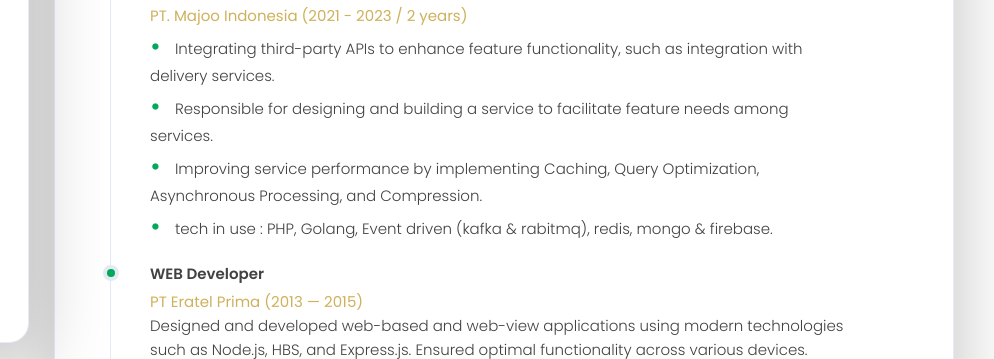
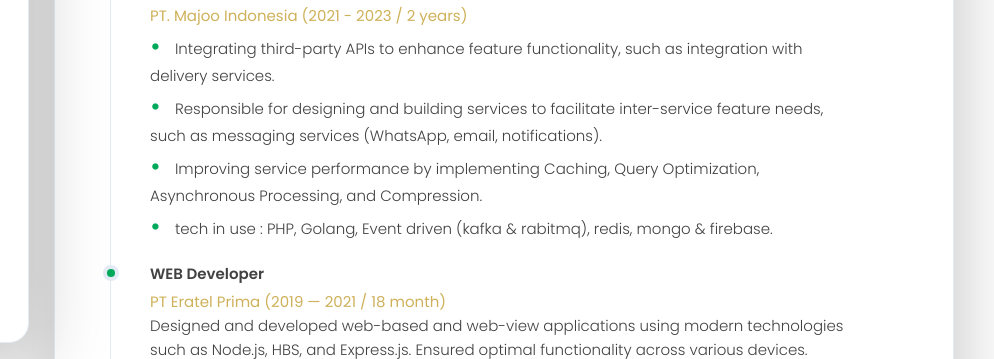
Before and after one commit to oiakhmad/oiakhmad.github.io, a plain HTML site: page index.html in a window 1280 px wide. Both pictures are taken after a click on the button "Resume". Shown: the part 285-644 px from the top of the page, 286-1280 px from the left. Drawn offline with nearby package versions, Linux system fonts and the light colour scheme.

Commit message:
update  experience

```diff
--- a/index.html
+++ b/index.html
@@ -433,8 +433,7 @@
                     functionality, such as integration with delivery services.
                   </li>
                   <li class="timeline-text">
-                    Responsible for designing and building a service to
-                    facilitate feature needs among services.
+                    Responsible for designing and building services to facilitate inter-service feature needs, such as messaging services (WhatsApp, email, notifications).
                   </li>
                   <li class="timeline-text">
                     Improving service performance by implementing Caching, Query
@@ -450,7 +449,7 @@
               <li class="timeline-item">
                 <h4 class="h4 timeline-item-title">WEB Developer</h4>
 
-                <span>PT Eratel Prima (2013 — 2015)</span>
+                <span>PT Eratel Prima (2019 — 2021 / 18 month)</span>
 
                 <p class="timeline-text">
                   Designed and developed web-based and web-view applications
@@ -490,7 +489,7 @@
                 <span>2019 — Now</span>
                 <ul class="beautiful-list">
                   <li class="timeline-text">
-                    Academy Information (laravel framework and tailwindcss).
+                    Academy Information (laravel 11 framework and tailwindcss).
                   </li>
                   <li class="timeline-text">
                     Academy Information (yii2 framework and bootstrap).
```
